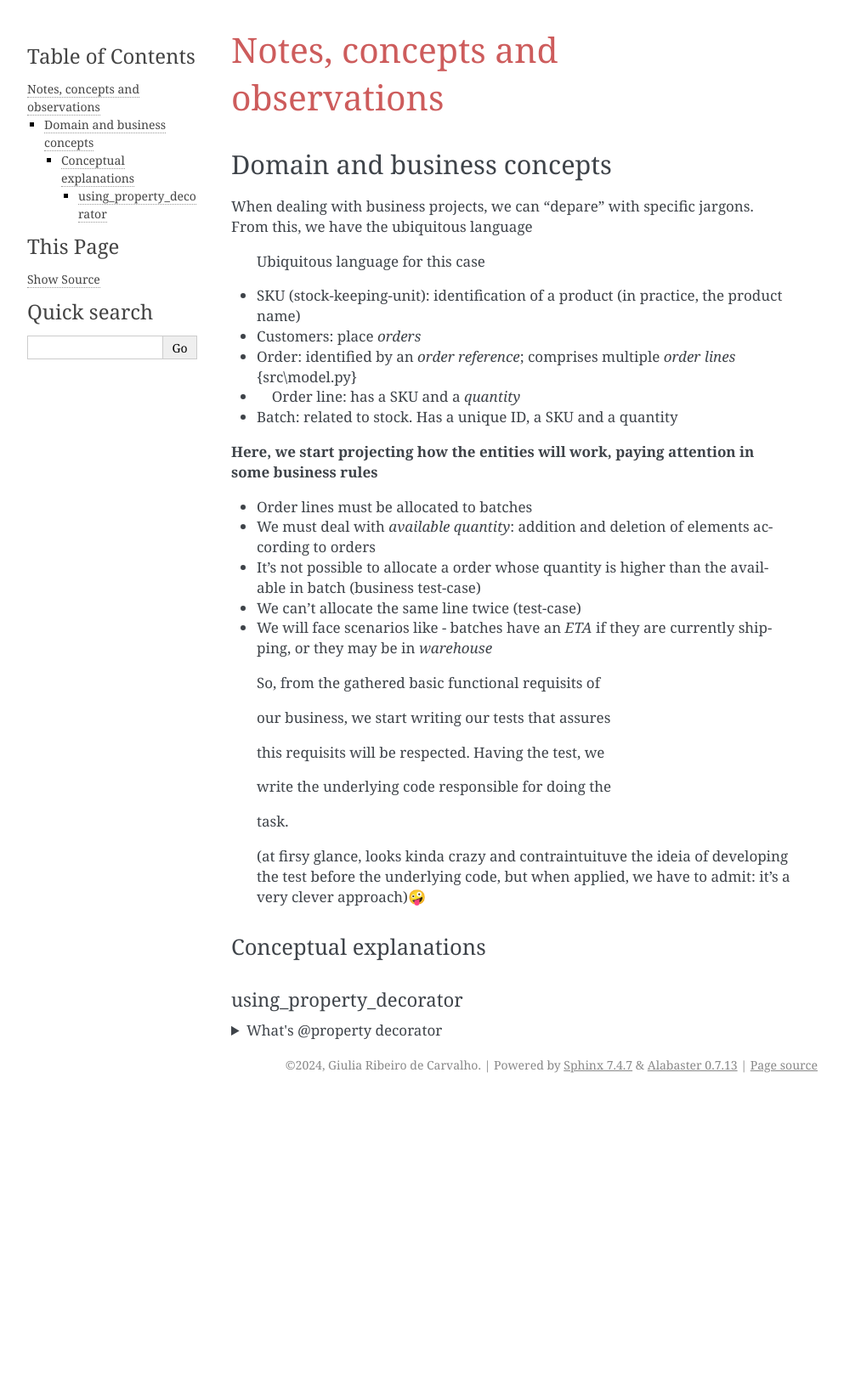
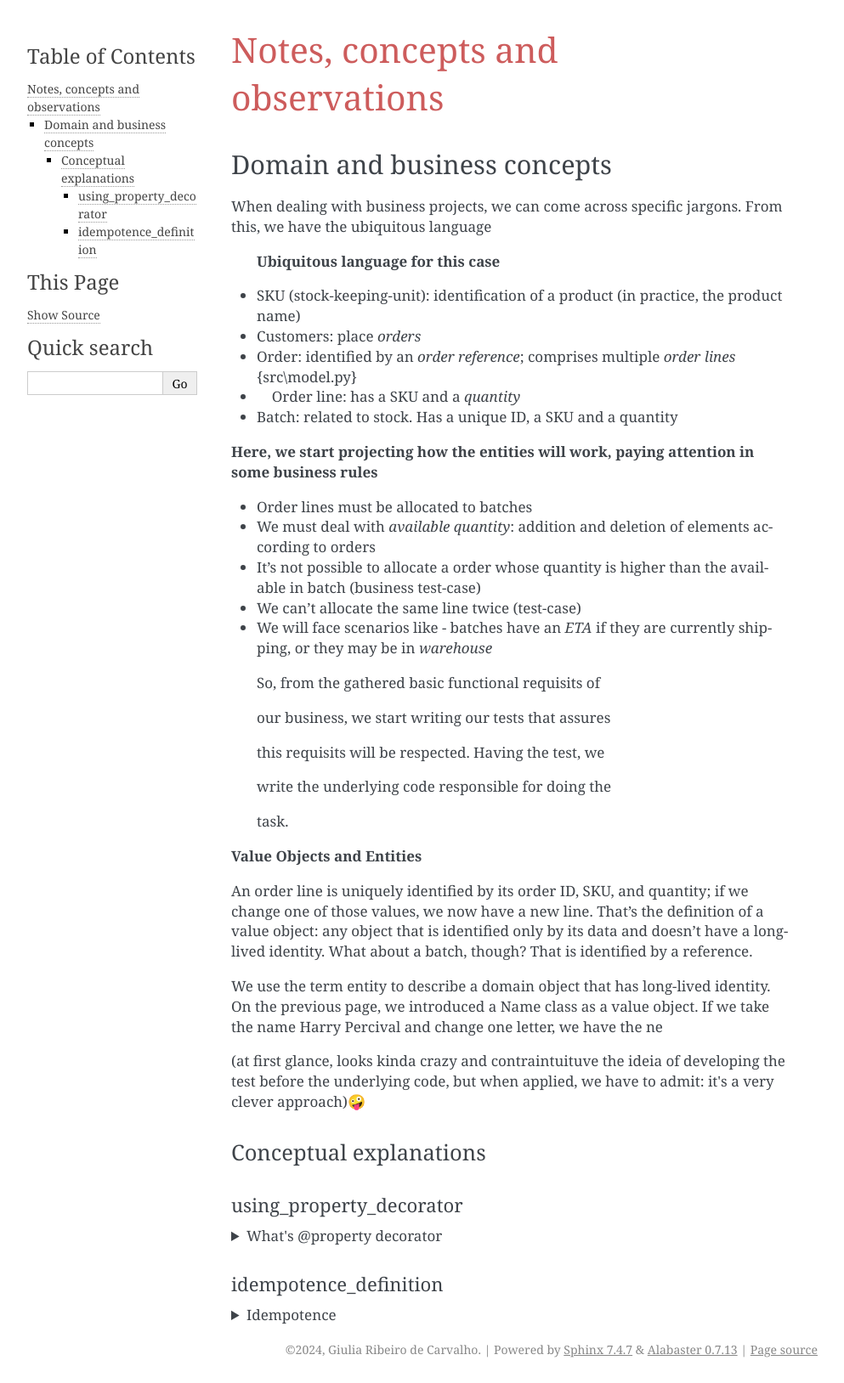
Before and after one commit to giuliarc/Studies, a Sphinx documentation site: the page built from docs/source/notes.md, in a window 1280 px wide. Shown: the whole page at 85% size, without its empty margins (148-1141 px from the left). Built offline with Sphinx 7.4.7, drawn with Linux system fonts in a browser that asks for light colours; before the commit the page ends 1293 px from its top, so only the background shows below that; some of the changed text lies outside the part shown.

```diff
--- a/docs/source/notes.md
+++ b/docs/source/notes.md
@@ -6,9 +6,9 @@
 
 ## Domain and business concepts
 
-When dealing with business projects, we can "depare" with specific jargons. From this, we have the ubiquitous language
+When dealing with business projects, we can come across specific jargons. From this, we have the ubiquitous language
 
-> Ubiquitous language for this case
+> **Ubiquitous language for this case**
 
 - SKU (stock-keeping-unit): identification of a product (in practice, the product name)
 
@@ -39,18 +39,23 @@
 >
 > task.
 
+**Value Objects and Entities**
+
+An order line is uniquely identified by its order ID, SKU, and quantity; if we change one of those values, we now have a new line. That’s the definition of a value object: any object that is identified only by its data and doesn’t have a long-lived identity. What about a batch, though? That is identified by a reference.
+
+We use the term entity to describe a domain object that has long-lived identity. On the previous page, we introduced a Name class as a value object. If we take the name Harry Percival and change one letter, we have the ne
 
 
 <p>
-
->(at firsy glance, looks kinda crazy and contraintuituve the ideia of developing the test before the underlying code, but when applied, we have to admit: it's a very clever approach)🤪
-
+(at first glance, looks kinda crazy and contraintuituve the ideia of developing the test before the underlying code, but when applied, we have to admit: it's a very clever approach)🤪
+</p>
 
 ### Conceptual explanations
 
 #### using_property_decorator
 <details>
     <summary>What's @property decorator</summary>
+
     The @property decorator is a built-in construct in Python that provides a concise way to define properties in classes. It essentially creates a getter method that behaves like an attribute when accessed. Here's a breakdown of its functionality:
 
     Functionality:
@@ -60,3 +65,9 @@
     Getters and Setters (Optional): The @property decorator can also be used in conjunction with the @setter.setter and @deleter.deleter decorators to define setter and deleter methods for the property. These methods control how the property's value can be set and deleted, respectively.
 
 </details>
+
+#### idempotence_definition
+<details>
+    <summary>Idempotence</summary>
+    Idempotence is a property of certain operations or actions that ensures they can be applied multiple times without changing the outcome, beyond the initial application. In simpler terms, performing an idempotent operation multiple times has the same effect as performing it just once.
+</details>
```
Also changed, not shown: 3 other files.
